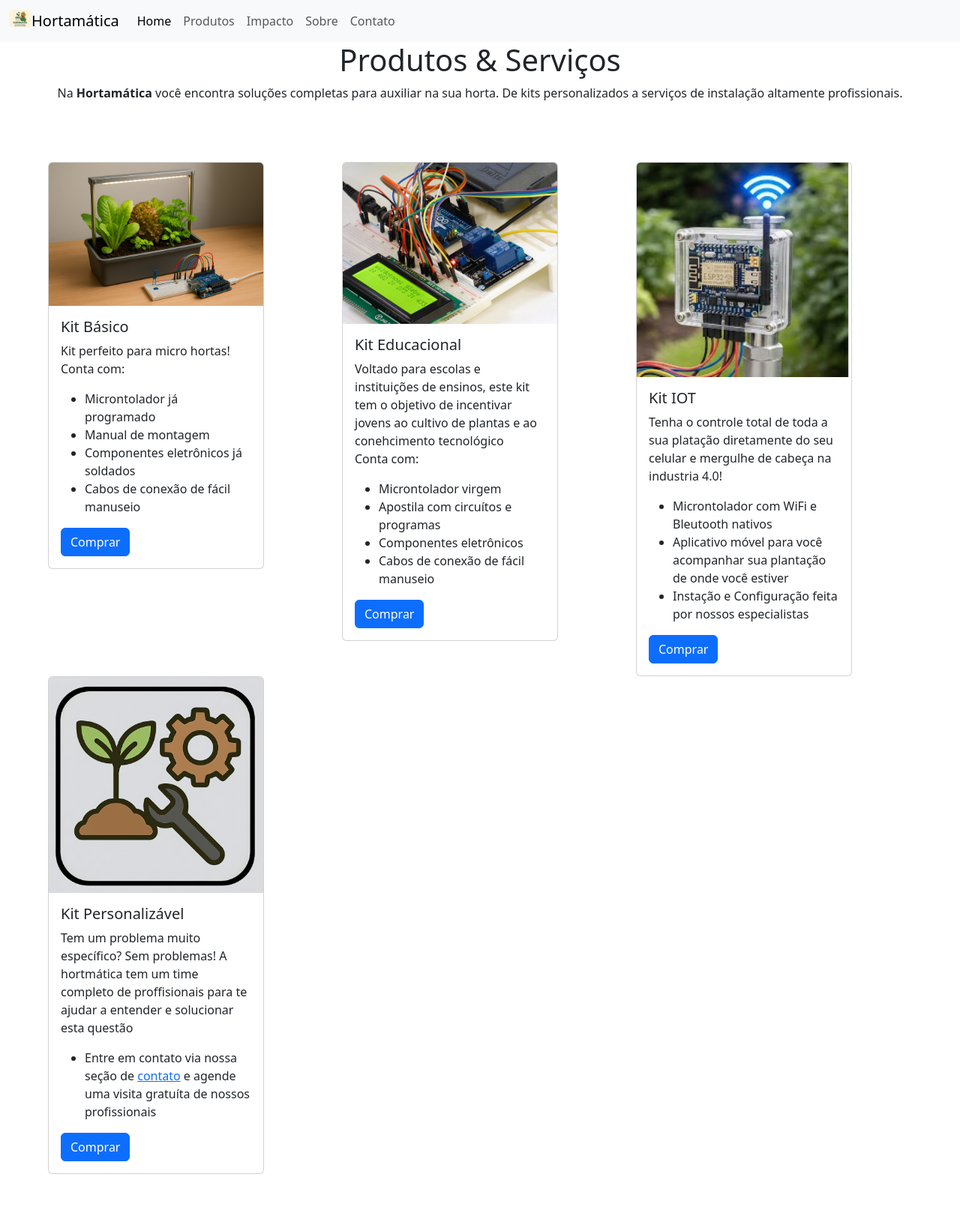
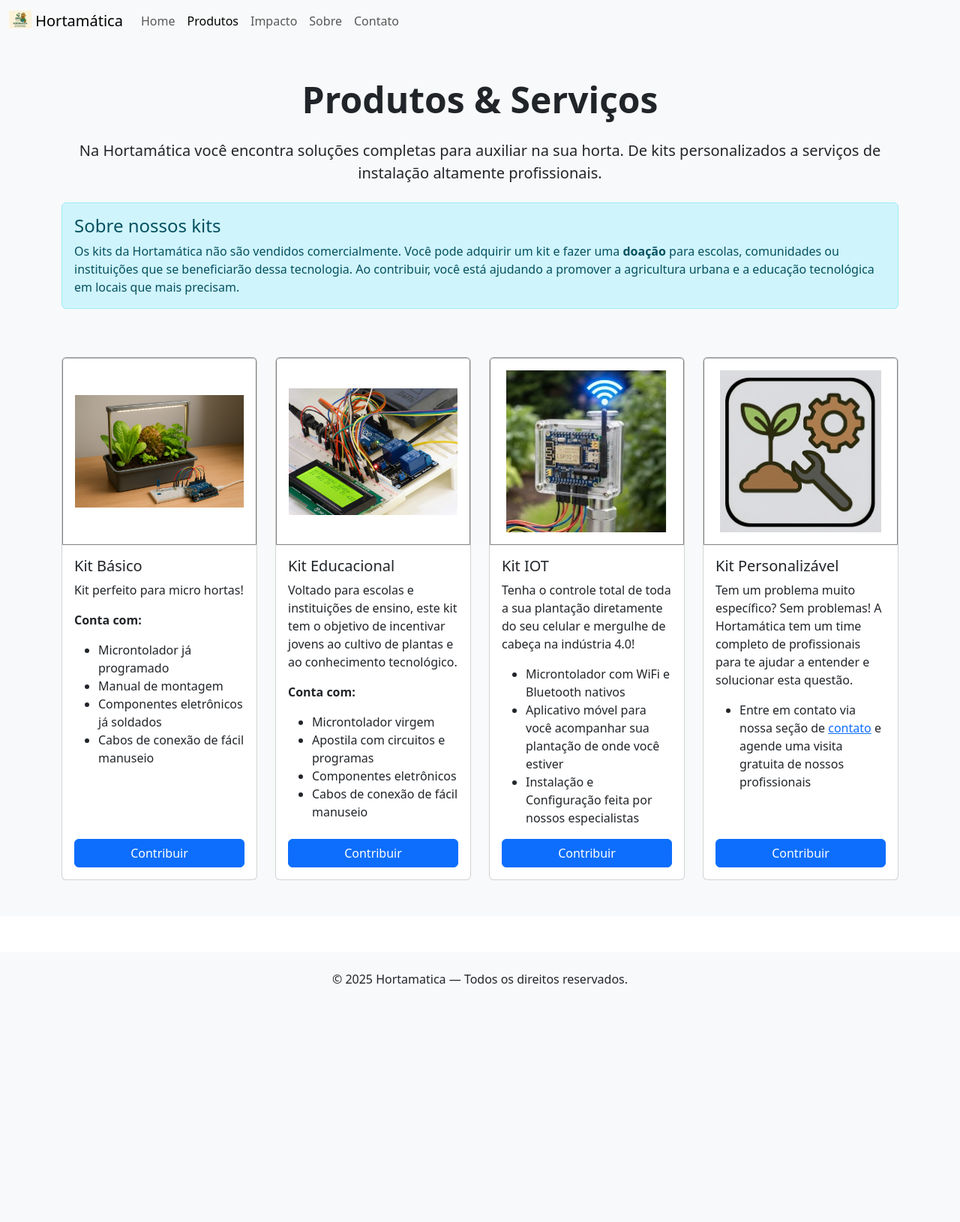
Before and after one commit to PauloFratta/F-SCS-ADS-SCRIPT-A1539M-2-2025-E01, a PHP site: page /produtos.html in a window 1280 px wide. Shown: the whole page at 75% size. After the commit the page ends 1312 px from the top, so only its background shows below. Run offline with PHP 8.4, Linux system fonts and the light colour scheme.

Commit message:
feat: melhorando layout da página de produtos

```diff
--- a/assets/css/styles.css
+++ b/assets/css/styles.css
@@ -57,3 +57,19 @@
         height: 300px;
     }
 }
+
+/* Imagens dos cards de produtos com altura fixa e fundo branco */
+.card-img-top {
+    height: 250px;
+    object-fit: contain;
+    background-color: white;
+    padding: 1rem;
+    border: 0.5px solid gray;
+}
+
+/* Responsividade para imagens dos cards */
+@media (max-width: 768px) {
+    .card-img-top {
+        height: 200px;
+    }
+}
--- a/produtos.html
+++ b/produtos.html
@@ -1,13 +1,13 @@
 <!DOCTYPE html>
-<html lang="en">
+<html lang="pt-BR">
 
 <head>
     <meta charset="UTF-8">
     <meta name="viewport" content="width=device-width, initial-scale=1.0">
-    <title>Produtos</title>
-    <link rel="stylesheet" href="./assets/css/styles.css">
+    <title>Produtos — Hortamatica</title>
     <link href="https://cdn.jsdelivr.net/npm/bootstrap@5.3.8/dist/css/bootstrap.min.css" rel="stylesheet"
         integrity="sha384-sRIl4kxILFvY47J16cr9ZwB07vP4J8+LH7qKQnuqkuIAvNWLzeN8tE5YBujZqJLB" crossorigin="anonymous">
+    <link href="./assets/css/styles.css" rel="stylesheet">
 </head>
 
 <body>
@@ -16,8 +16,8 @@
         <nav class="navbar navbar-expand-lg bg-body-tertiary">
             <div class="container-fluid">
                 <a class="navbar-brand" href="#">
-
-                    <img src="assets/images/Logo.png" alt="Logo" width="30" height="24" class="rounded float-start">
+                    <img src="assets/images/Logo.png" alt="Logo" width="30" height="24"
+                        class="d-inline-block align-text-top">
                     Hortamática
                 </a>
                 <button class="navbar-toggler" type="button" data-bs-toggle="collapse" data-bs-target="#navbarNav"
@@ -27,10 +27,10 @@
                 <div class="collapse navbar-collapse" id="navbarNav">
                     <ul class="navbar-nav">
                         <li class="nav-item">
-                            <a class="nav-link active" aria-current="page" href="index.html">Home</a>
+                            <a class="nav-link" href="index.html">Home</a>
                         </li>
                         <li class="nav-item">
-                            <a class="nav-link" href="produtos.html">Produtos</a>
+                            <a class="nav-link active" aria-current="page" href="produtos.html">Produtos</a>
                         </li>
                         <li class="nav-item">
                             <a class="nav-link" href="impacto.html">Impacto</a>
@@ -47,96 +47,105 @@
         </nav>
     </header>
 
-    <main>
-
-        <h1 class="title">Produtos & Serviços</h1>
-
-        <p class="title">Na <b>Hortamática</b> você encontra soluções completas para auxiliar na sua horta. De kits personalizados a
+    <main class="bg-light py-5">
+        <div class="container">
+            <div class="row mb-5">
+                <div class="col-12">
+                    <h1 class="display-5 fw-bold text-center mb-4">Produtos & Serviços</h1>
+                    <p class="lead text-center mb-4">Na <strong>Hortamática</strong> você encontra soluções completas para auxiliar na sua horta. De kits personalizados a
                         serviços de instalação altamente profissionais.</p>
 
-        <div class="row meus-cards">
-            <div class="col">
-                <div class="card" style="width: 18rem;">
-                    <img src="./assets/images/kit-basico.png" class="card-img-top" alt="...">
-                    <div class="card-body">
+                    <div class="alert alert-info" role="alert">
+                        <h4 class="alert-heading">Sobre nossos kits</h4>
+                        <p class="mb-0">Os kits da Hortamática não são vendidos comercialmente. Você pode adquirir um kit e fazer uma <strong>doação</strong> para escolas, comunidades ou instituições que se beneficiarão dessa tecnologia. Ao contribuir, você está ajudando a promover a agricultura urbana e a educação tecnológica em locais que mais precisam.</p>
+                    </div>
+                </div>
+            </div>
+
+            <div class="row g-4">
+                <div class="col-12 col-md-6 col-lg-3">
+                    <div class="card h-100">
+                        <img src="./assets/images/kit-basico.png" class="card-img-top" alt="Kit Básico">
+                        <div class="card-body d-flex flex-column">
                             <h5 class="card-title">Kit Básico</h5>
                             <p class="card-text">
-                            Kit perfeito para micro hortas! <br>
-                            Conta com: <br>
-                        <ul>
+                                Kit perfeito para micro hortas!
+                            </p>
+                            <p class="card-text"><strong>Conta com:</strong></p>
+                            <ul class="mb-auto">
                                 <li>Microntolador já programado</li>
                                 <li>Manual de montagem</li>
                                 <li>Componentes eletrônicos já soldados</li>
                                 <li>Cabos de conexão de fácil manuseio</li>
                             </ul>
-                        </p>
-                        <a href="#" class="btn btn-primary">Comprar</a>
+                            <a href="#" class="btn btn-primary mt-3">Contribuir</a>
                         </div>
                     </div>
                 </div>
-            <div class="col">
-                <div class="card" style="width: 18rem;">
-                    <img src="./assets/images/kit-educacional.jpg" class="card-img-top" alt="...">
-                    <div class="card-body">
+                <div class="col-12 col-md-6 col-lg-3">
+                    <div class="card h-100">
+                        <img src="./assets/images/kit-educacional.jpg" class="card-img-top" alt="Kit Educacional">
+                        <div class="card-body d-flex flex-column">
                             <h5 class="card-title">Kit Educacional</h5>
-                        <p class="card-text">Voltado para escolas e instituições de ensinos, este kit tem o objetivo de
-                            incentivar jovens ao
-                            cultivo de plantas e ao conehcimento tecnológico<br>
-                            Conta com:<br>
-                        <ul>
+                            <p class="card-text">Voltado para escolas e instituições de ensino, este kit tem o objetivo de
+                                incentivar jovens ao cultivo de plantas e ao conhecimento tecnológico.</p>
+                            <p class="card-text"><strong>Conta com:</strong></p>
+                            <ul class="mb-auto">
                                 <li>Microntolador virgem</li>
-                            <li>Apostila com circuítos e programas</li>
+                                <li>Apostila com circuitos e programas</li>
                                 <li>Componentes eletrônicos</li>
                                 <li>Cabos de conexão de fácil manuseio</li>
                             </ul>
-                        <a href="#" class="btn btn-primary">Comprar</a>
+                            <a href="#" class="btn btn-primary mt-3">Contribuir</a>
                         </div>
                     </div>
                 </div>
-            <div class="col">
-                <div class="card" style="width: 18rem;">
-                    <img src="./assets/images/kit-iot.png" class="card-img-top" alt="...">
-                    <div class="card-body">
+                <div class="col-12 col-md-6 col-lg-3">
+                    <div class="card h-100">
+                        <img src="./assets/images/kit-iot.png" class="card-img-top" alt="Kit IOT">
+                        <div class="card-body d-flex flex-column">
                             <h5 class="card-title">Kit IOT</h5>
-                        <p class="card-text">Tenha o controle total de toda a sua platação diretamente do seu celular e
-                            mergulhe de cabeça na
-                            industria 4.0!<br>
-                        <ul>
-                            <li>Microntolador com WiFi e Bleutooth nativos</li>
+                            <p class="card-text">Tenha o controle total de toda a sua plantação diretamente do seu celular e
+                                mergulhe de cabeça na indústria 4.0!</p>
+                            <ul class="mb-auto">
+                                <li>Microntolador com WiFi e Bluetooth nativos</li>
                                 <li>Aplicativo móvel para você acompanhar sua plantação de onde você estiver</li>
-                            <li>Instação e Configuração feita por nossos especialistas</li>
+                                <li>Instalação e Configuração feita por nossos especialistas</li>
                             </ul>
-                        </p>
-                        <a href="#" class="btn btn-primary">Comprar</a>
+                            <a href="#" class="btn btn-primary mt-3">Contribuir</a>
                         </div>
                     </div>
                 </div>
-            <div class="col">
-                <div class="card" style="width: 18rem;">
-                    <img src="./assets/images/kit-personalizado-borda.png" class="card-img-top" alt="...">
-                    <div class="card-body">
+                <div class="col-12 col-md-6 col-lg-3">
+                    <div class="card h-100">
+                        <img src="./assets/images/kit-personalizado-borda.png" class="card-img-top" alt="Kit Personalizável">
+                        <div class="card-body d-flex flex-column">
                             <h5 class="card-title">Kit Personalizável</h5>
-                        <p class="card-text">Tem um problema muito específico? Sem problemas! A hortmática tem um time
-                            completo de
-                            proffisionais para te ajudar a entender e solucionar esta questão<br>
-                        <ul>
+                            <p class="card-text">Tem um problema muito específico? Sem problemas! A Hortamática tem um time
+                                completo de profissionais para te ajudar a entender e solucionar esta questão.</p>
+                            <ul class="mb-auto">
                                 <li>Entre em contato via nossa seção de <a href="contato.html">contato</a> e agende uma
-                                visita
-                                gratuíta de nossos profissionais</li>
+                                    visita gratuita de nossos profissionais</li>
                             </ul>
-                        </p>
-                        <a href="#" class="btn btn-primary">Comprar</a>
+                            <a href="#" class="btn btn-primary mt-3">Contribuir</a>
                         </div>
                     </div>
                 </div>
             </div>
-
+        </div>
     </main>
 
-    <footer>
-
+    <footer class="bg-body-tertiary mt-5">
+        <div class="container py-4">
+            <div class="text-center">
+                <p class="mb-0">&copy; <span>2025</span> Hortamatica — Todos os direitos reservados.</p>
+            </div>
+        </div>
     </footer>
 
+    <script src="https://cdn.jsdelivr.net/npm/bootstrap@5.3.8/dist/js/bootstrap.bundle.min.js"
+        integrity="sha384-FKyoEForCGlyvwx9Hj09JcYn3nv7wiPVlz7YYwJrWVcXK/BmnVDxM+D2scQbITxI"
+        crossorigin="anonymous"></script>
 </body>
 
 </html>
```
Lines whose indentation alone changed are shown as unchanged.
